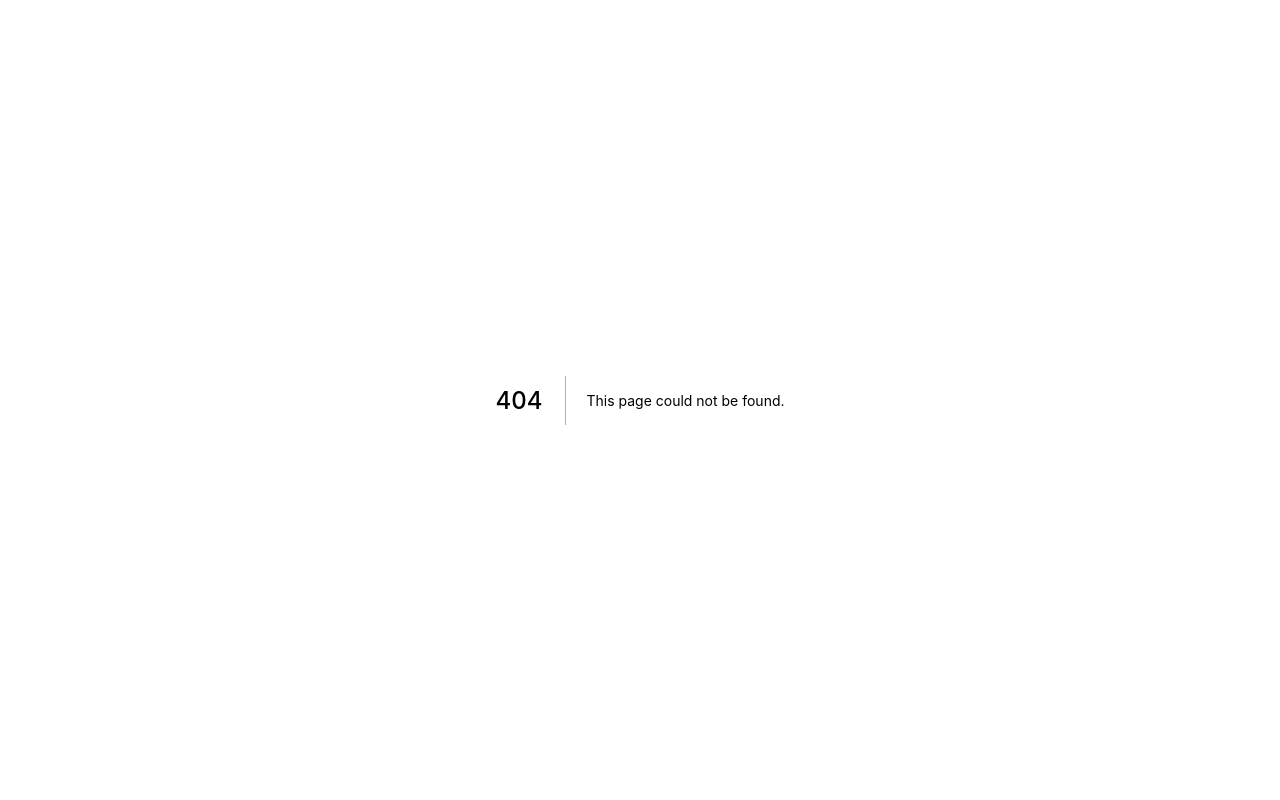
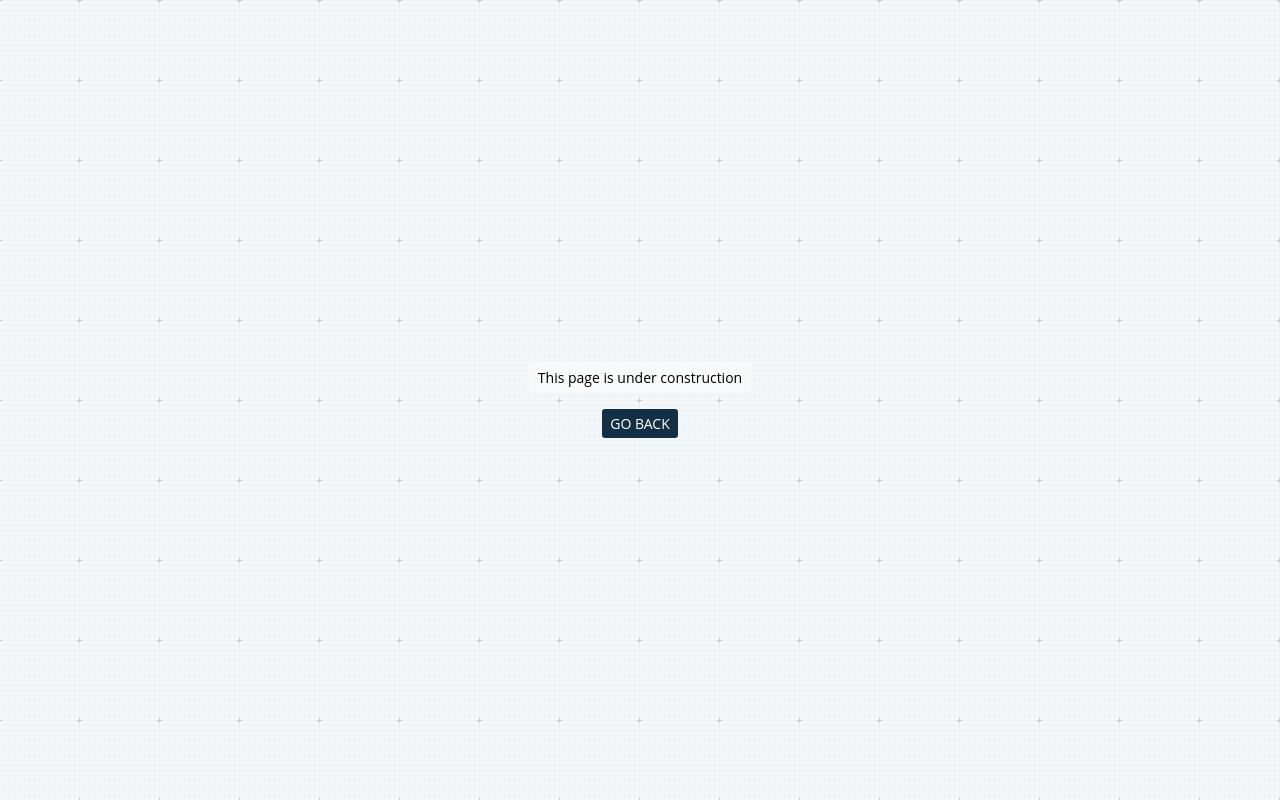
Before and after one commit to ahmaat19/geeltech, a Next.js app: page /blog in a window 1280 px wide. Before the commit this address had no page. Built offline with nearby package versions, Linux system fonts and the light colour scheme; a web font is replaced by a local one.

Commit message:
updating meta tags

```diff
--- a/pages/_document.js
+++ b/pages/_document.js
@@ -30,17 +30,17 @@ class MyDocument extends Document {
           />
 
           <meta charSet='utf-8' />
-          <meta name='language' content='English' />
+
           <meta name='viewport' content='width=device-width, initial-scale=1' />
           <meta name='theme-color' content='#000000' />
-          <link rel='canonical' href='https://websom.dev' />
+          <link rel='canonical' href='https://websom.dev/blog' />
 
           <title>
-            Web Design Agency & Web Development Solutions In Somalia | websom
+            Web Design and Development Solutions In Somalia | websom
           </title>
           <meta
             name='title'
-            content='Web Design Agency & Web Development Solutions In Somalia | websom'
+            content='Web Design and Development Solutions In Somalia | websom'
           />
           <meta
             name='description'
@@ -57,7 +57,7 @@ class MyDocument extends Document {
           {/* <!-- Google / Search Engine Tags --> */}
           <meta
             itemProp='name'
-            content='Web Design Agency & Web Development Solutions In Somalia | websom'
+            content='Web Design and Development Solutions In Somalia | websom'
           />
           <meta
             itemProp='description'
@@ -70,7 +70,7 @@ class MyDocument extends Document {
           <meta property='og:type' content='website' />
           <meta
             property='og:title'
-            content='Web Design Agency & Web Development Solutions In Somalia | websom'
+            content='Web Design and Development Solutions In Somalia | websom'
           />
           <meta
             property='og:description'
@@ -85,7 +85,7 @@ class MyDocument extends Document {
           <meta name='twitter:card' content='summary_large_image' />
           <meta
             name='twitter:title'
-            content='Web Design Agency & Web Development Solutions In Somalia | websom'
+            content='Web Design and Development Solutions In Somalia | websom'
           />
           <meta
             name='twitter:description'
--- /dev/null
+++ b/pages/blog/index.js
@@ -0,0 +1,17 @@
+import Link from 'next/link'
+
+const Blog = () => {
+  return (
+    <div className='container text-center d-flex flex-column vh-100 justify-content-center align-items-center'>
+      <button className='btn btn-light btn-sm'>
+        This page is under construction
+      </button>
+
+      <Link href='/'>
+        <a className='btn btn-primary btn-sm mt-3'>GO BACK</a>
+      </Link>
+    </div>
+  )
+}
+
+export default Blog
```
